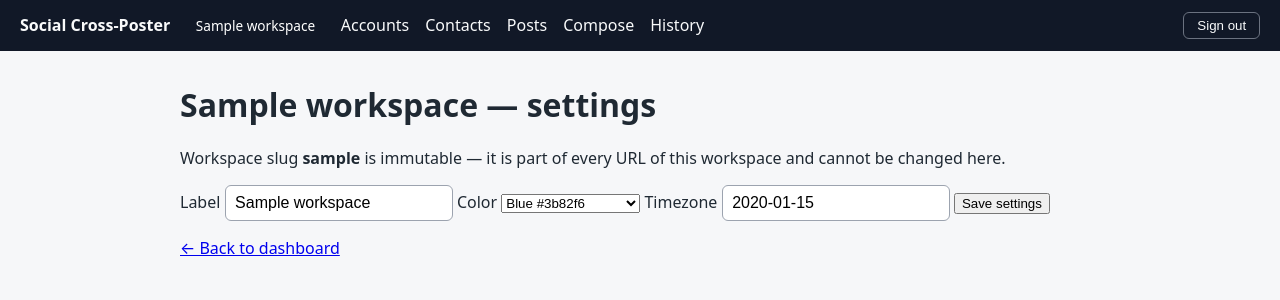
After one commit to patbaumgartner/social-cross-poster, a Spring app: page /workspace-settings in a window 1280 px wide. The commit adds this page. Shown: the top 300 px of the page. Run offline with Thymeleaf, Linux system fonts and the light colour scheme; the template is opened without the code that fills it: most values are stand-ins (such as "Sample title", 1, 10 or a date in 2020); data that the repository does not hold is empty; some of the project's set-up classes (security, data sources, template engines, error pages and the like) are left out, and stand-ins take their place; database files in the repository are not loaded.

Commit message:
feat(uc-15): workspace settings — edit label/color/timezone (no schema change)
UC-15 step 2 (ADR-013/ADR-005): GET/POST /w/{slug}/settings behind the
owner login + CSRF edits an existing workspace's label, color and
timezone. The slug is immutable (it is part of every workspace URL) and
is never read from the form. WorkspaceService.updateSettings reuses the
create validation fail-closed (shared label/color/timezone helpers) and
persists nothing on an unknown/blank slug or invalid fields; the row's
id and created_at are kept. Unknown slug on GET/POST returns to the
picker. Success flashes a notice and redirects to the dashboard;
failures flash a sanitized error back to the settings form with the
stored row unchanged. New workspace-settings.html form (pre-filled
label/color/timezone) plus a Settings link on the dashboard. No schema
change — the V1 workspace columns are reused.

```diff
--- a/src/main/resources/templates/dashboard.html
+++ b/src/main/resources/templates/dashboard.html
@@ -12,6 +12,7 @@
     <p><a th:href="@{/w/{slug}/posts(slug=${workspace.slug})}">Posts &amp; compose (UC-04)</a> ·
        <a th:href="@{/w/{slug}/compose(slug=${workspace.slug})}">+ New post</a> ·
        <a th:href="@{/w/{slug}/history(slug=${workspace.slug})}">History (UC-06)</a></p>
+    <p><a th:href="@{/w/{slug}/settings(slug=${workspace.slug})}">Settings (UC-15)</a></p>
     <p><a th:href="@{/}">&larr; All workspaces</a></p>
 
     <section class="card">
--- /dev/null
+++ b/src/main/resources/templates/workspace-settings.html
@@ -0,0 +1,34 @@
+<!DOCTYPE html>
+<html lang="en" xmlns:th="http://www.thymeleaf.org">
+<head th:replace="~{fragments/layout :: head(${workspace.label} + ' · Settings')}"></head>
+<body>
+  <header th:replace="~{fragments/layout :: topbar}"></header>
+  <main class="content">
+    <h1 th:text="${workspace.label} + ' — settings'">Settings</h1>
+    <p class="alert" role="alert" th:if="${error}" th:text="${error}">Error</p>
+    <p class="notice" role="status" th:if="${notice}" th:text="${notice}">Notice</p>
+    <p>Workspace slug <strong th:text="${workspace.slug}">slug</strong> is immutable — it is part of every URL of this workspace and cannot be changed here.</p>
+    <form method="post" th:action="@{/w/{slug}/settings(slug=${workspace.slug})}" class="workspace-settings">
+      <label>Label
+        <input type="text" name="label" required maxlength="120" th:value="${workspace.label}" placeholder="My Brand">
+      </label>
+      <label>Color
+        <select name="color">
+          <option value="#3b82f6" th:selected="${workspace.color == '#3b82f6'}">Blue #3b82f6</option>
+          <option value="#2563eb" th:selected="${workspace.color == '#2563eb'}">Deep blue #2563eb</option>
+          <option value="#059669" th:selected="${workspace.color == '#059669'}">Green #059669</option>
+          <option value="#7c3aed" th:selected="${workspace.color == '#7c3aed'}">Violet #7c3aed</option>
+          <option value="#dc2626" th:selected="${workspace.color == '#dc2626'}">Red #dc2626</option>
+          <option value="#ea580c" th:selected="${workspace.color == '#ea580c'}">Orange #ea580c</option>
+          <option value="#6b7280" th:selected="${workspace.color == '#6b7280'}">Gray #6b7280</option>
+        </select>
+      </label>
+      <label>Timezone
+        <input type="text" name="timezone" maxlength="64" th:value="${workspace.timezone}" placeholder="Europe/Zurich">
+      </label>
+      <button type="submit">Save settings</button>
+    </form>
+    <p><a th:href="@{/w/{slug}/dashboard(slug=${workspace.slug})}">&larr; Back to dashboard</a></p>
+  </main>
+</body>
+</html>
```
Also changed, not shown: src/main/java/com/patbaumgartner/socialcrossposter/web/WorkspaceController.java (+38 -2 lines), src/main/java/com/patbaumgartner/socialcrossposter/workspace/WorkspaceService.java (+32 -3 lines).
